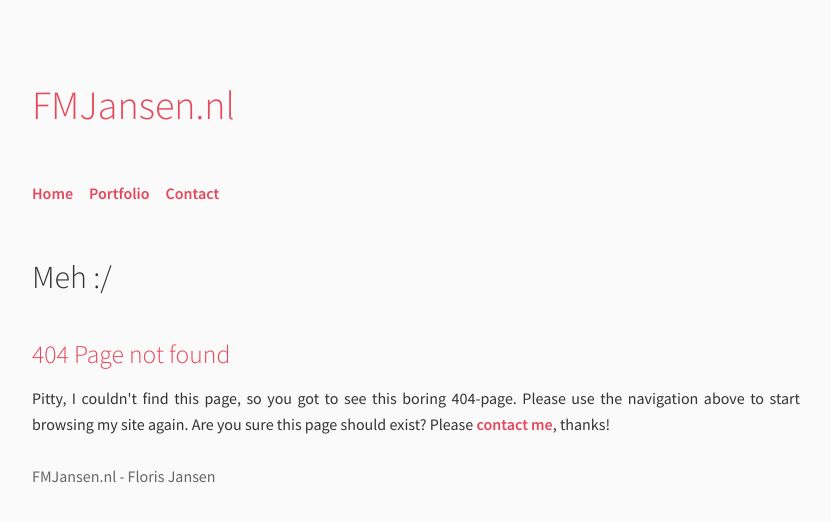
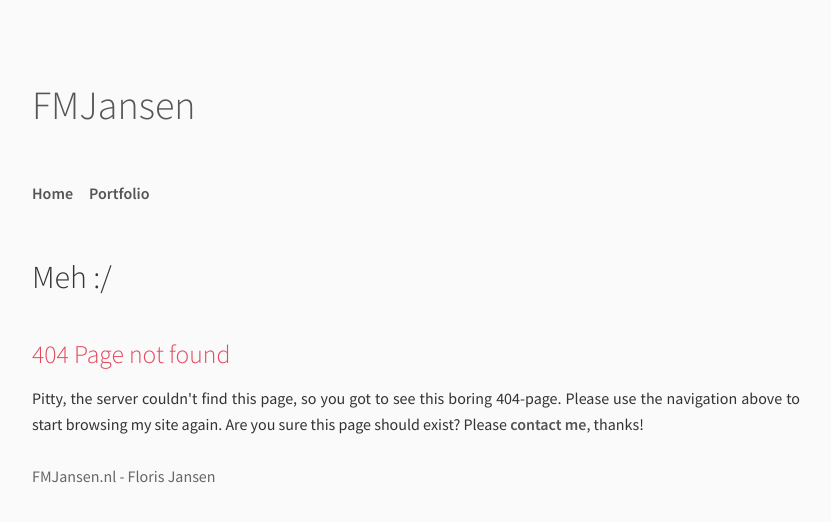
Before and after one commit to FMJansen/-archived-fmjansen.com, a PHP site: page /404.php in a window 1280 px wide. Shown: the top 522 px of the page, without its empty margins (224-1055 px from the left). Run offline with PHP 8.4, Linux system fonts and the light colour scheme.

Commit message:
update 404

```diff
--- a/404.php
+++ b/404.php
@@ -1,44 +1,13 @@
-<!DOCTYPE html>
-<html>
-  <head>
-
-    <title>404 Page not found | FMJansen.nl</title>
-    <link rel="stylesheet" href="/media/css/style.css">
-    <link rel="shortcut icon" href="/media/img/favicon.png">
-    <meta charset="utf-8">
-    <meta name="robots" content="index,follow">
-    <meta name="keywords" content="floris, jansen, fmjansen, design, webdesign, amsterdam, netherlands, holland">
-    <meta name="viewport" content="width=device-width, initial-scale=1, maximum-scale=1, user-scalable=0">
-    <script src="/media/js/jquery.min.js"></script>
-    <script src="/media/js/scripts.js"></script>
-    <link href="http://fonts.googleapis.com/css?family=Source+Sans+Pro:300,400,600" rel="stylesheet" type="text/css">
-
-  </head>
-  <body id="top">
-
-    <header>
-      <h1>FMJansen.nl</h1>
-    </header>
-
-    <nav>
-      <ul>
-        <li>
-          <a href="/">Home</a>
-        </li>
-        <li>
-          <a href="/portfolio/">Portfolio</a>
-        </li>
-        <li>
-          <a href="/contact/">Contact</a>
-        </li>
-      </ul>
-    </nav>
-
+<?php
+  $title = '404 Not found | ';
+  $bodyclass = ' class="notfound"';
+  include('header.php');
+?>
     <div id="content">
       <h2>Meh :/</h2>
       <h3>404 Page not found</h3>
 
-      <p>Pitty, I couldn't find this page, so you got to see this boring 404-page. Please use the navigation above to start browsing my site again. Are you sure this page should exist? Please <a href="/contact">contact me</a>, thanks!</p>
+      <p>Pitty, the server couldn't find this page, so you got to see this boring 404-page. Please use the navigation above to start browsing my site again. Are you sure this page should exist? Please <a href="mailto:floris@fmjansen.nl">contact me</a>, thanks!</p>
     </div>
 
     <footer>
--- a/header.php
+++ b/header.php
@@ -29,7 +29,7 @@
     </script>
 
   </head>
-  <body<?php echo $portfolio; ?>>
+  <body<?php echo $bodyclass; ?>>
 
     <header>
       <h1>
--- a/media/css/style.css
+++ b/media/css/style.css
@@ -201,6 +201,11 @@
 #question a.button {
   max-width: 5.2em; }
 
+/*404*/
+body.notfound a:link, body.notfound a:visited {
+  color: #555; }
+
+/*FOOTER*/
 footer {
   margin: 2em;
   opacity: 0;
--- a/media/css/style.scss
+++ b/media/css/style.scss
@@ -268,6 +268,18 @@
   max-width: 5.2em
 }
 
+
+
+/*404*/
+body.notfound {
+  a:link, a:visited {
+    color: #555;
+  }
+}
+
+
+
+/*FOOTER*/
 footer {
   margin: 2em;
 
--- a/portfolio/index.php
+++ b/portfolio/index.php
@@ -1,7 +1,7 @@
 <?php
   if($_GET['ajax'] !== '1') {
     $title = 'Portfolio | ';
-    $portfolio = ' class="portfolio"';
+    $bodyclass = ' class="portfolio"';
     include('../header.php');
 ?>
     <div id="content">
```
Also changed, not shown: .htaccess.
